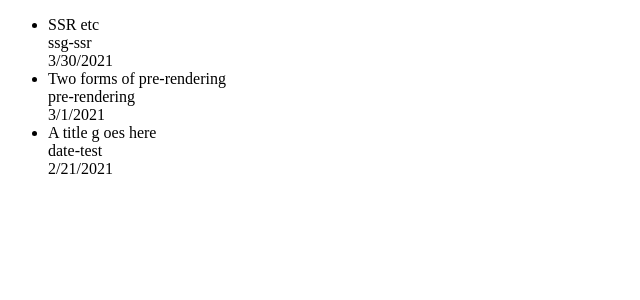
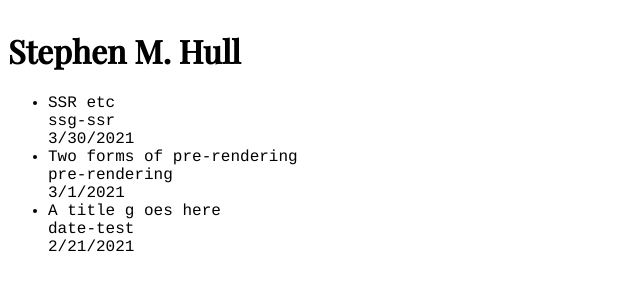
Before and after one commit to stmhull/blog, a Next.js app: page / in a window 1280 px wide. Shown: the top 300 px of the page, without its empty margins (0-640 px from the left). Built offline with nearby package versions, Linux system fonts and the light colour scheme.

Commit message:
getting somewhere

```diff
--- /dev/null
+++ b/components/title.js
@@ -0,0 +1,5 @@
+export default function Title() {
+    return (
+        <h1 className="title">Stephen M. Hull</h1>
+    )
+}
--- a/pages/_app.js
+++ b/pages/_app.js
@@ -1,4 +1,4 @@
-import 'tailwindcss/tailwind.css'
+import '../styles/global.css'
 
 function MyApp({ Component, pageProps }) {
   return <Component {...pageProps} />
--- /dev/null
+++ b/pages/_document.js
@@ -0,0 +1,28 @@
+import Document, {Html, Head, Main, NextScript} from 'next/document'
+
+class BlogDocument extends Document {
+    static async getInitialProps(ctx) {
+        const initialProps = await Document.getInitialProps(ctx)
+        return { ...initialProps }
+    }
+
+    render() {
+        return (
+            <Html lang="en">
+                <Head>
+                <link rel="preconnect" href="https://fonts.gstatic.com" />
+                <link
+                    href="https://fonts.googleapis.com/css2?family=Playfair+Display:wght@500&display=swap"
+                    rel="stylesheet"
+                />
+                </Head>
+                <body>
+                    <Main />
+                    <NextScript />
+                </body>
+            </Html>
+        )
+    }
+}
+
+export default BlogDocument
--- a/pages/index.js
+++ b/pages/index.js
@@ -1,4 +1,5 @@
 import { getSortedPostsData } from '../lib/posts'
+import Title from '../components/title'
 
 export async function getStaticProps() {
   const allPostsData = getSortedPostsData();
@@ -14,6 +15,7 @@ export default function Home({ allPostsData }) {
 
   return (
     <div>
+      <Title />
       <section>
       <ul>
           {allPostsData.map(({ id, date, title }) => (
--- a/postcss.config.js
+++ /dev/null
@@ -1,6 +0,0 @@
-module.exports = {
-  plugins: {
-    tailwindcss: {},
-    autoprefixer: {},
-  },
-}
--- /dev/null
+++ b/styles/global.css
@@ -0,0 +1,17 @@
+/* body {
+    font-family: 'Playfair Display', serif;
+} */
+
+* {
+    font-family: courier;
+    font-size: 12pt;
+}
+
+.title {
+    font-family: 'Playfair Display', serif;
+    font-size: 2em;
+}
+
+body {
+    display: grid
+}
```
Also changed, not shown: tailwind.config.js (deleted, +0 -11 lines), 1 other file (tests, documents, lock files or other folders).
